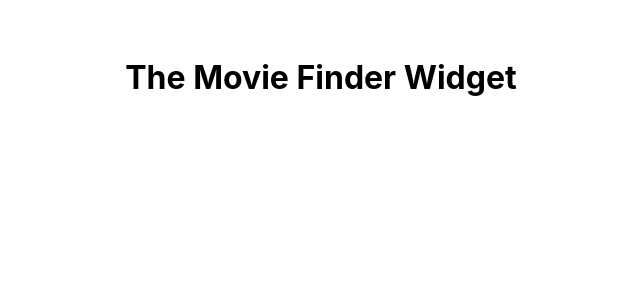
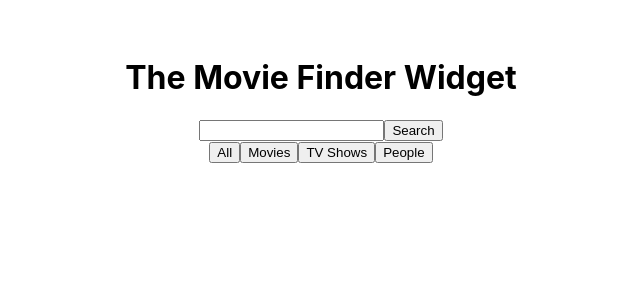
Before and after one commit to travisricks/movie-finder-widget, a React (Create React App) app: page / in a window 1280 px wide. Shown: the top 300 px of the page, without its empty margins (319-959 px from the left). Built offline with nearby package versions, Linux system fonts and the light colour scheme.

Commit message:
create Search component structure

```diff
--- a/src/components/App.js
+++ b/src/components/App.js
@@ -1,10 +1,12 @@
 import React from "react";
 import Header from "./Header";
+import Search from "./Search";
 import "../styles/App.css";
 
 const App = () => (
   <div className="App">
     <Header />
+    <Search />
   </div>
 );
 
--- /dev/null
+++ b/src/components/Search.js
@@ -0,0 +1,25 @@
+import React from "react";
+
+export default class Search extends React.Component {
+  handleFormSubmit = (e) => {
+    e.preventDefault();
+    // console.log(e.target.elements.text.value);
+  };
+
+  render() {
+    return (
+      <div>
+        <form className="" onSubmit={this.handleFormSubmit}>
+          <input className="" type="text" name="text" />
+          <button className="button">Search</button>
+        </form>
+        <div>
+          <button>All</button>
+          <button>Movies</button>
+          <button>TV Shows</button>
+          <button>People</button>
+        </div>
+      </div>
+    );
+  }
+}
```
